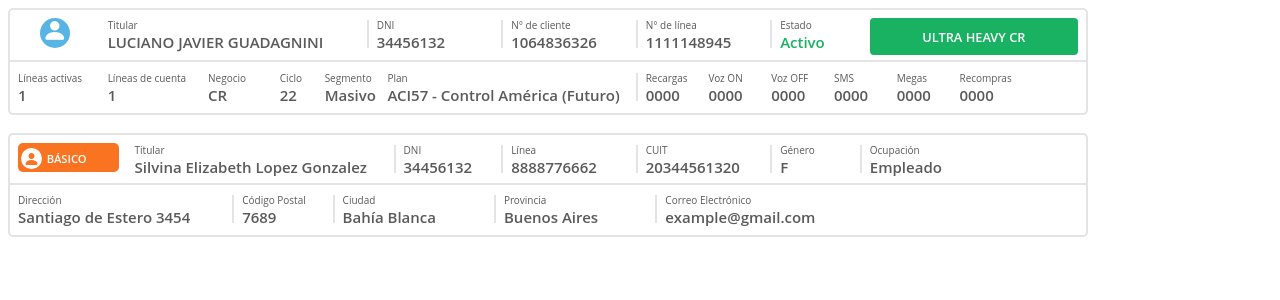
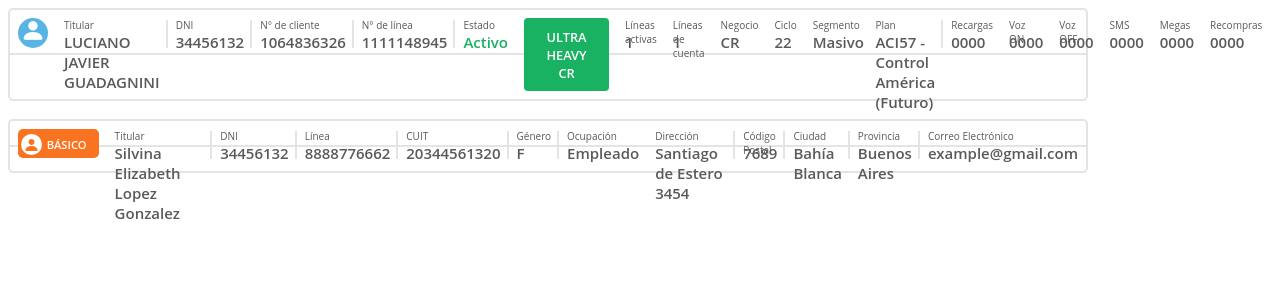
Before and after one commit to Peje08/claroPey, a React (Create React App) app: page / in a window 1280 px wide. Shown: the top 300 px of the page. Built offline with nearby package versions, Linux system fonts and the light colour scheme; no server answers.

Commit message:
el Maestro lo pide

```diff
--- a/src/Common/Grid/Index.tsx
+++ b/src/Common/Grid/Index.tsx
@@ -7,22 +7,14 @@
     bgColor?: string
     width?: number
 }
-interface ContainerIterface {
-    wrap?: string
-    alignContent?: string
-}
 
-const Container: FunctionComponent<ContainerIterface> = styled("div") <{
-    wrap?: string
-    alignContent?: string
-}>`
-    align-content: ${props => props?.alignContent};
+
+const Container = styled.div`
+
     border: 2px solid #e4e4e4;
     border-radius: 5px;
     box-sizing: border-box;
     display: flex;
-    flex-direction: row;
-    flex-wrap: ${props => (props.wrap ? "wrap" : "no-wrap")};
     position: relative;
     width: 1080px;
     `
--- a/src/Components/DisplayInfo/Index.tsx
+++ b/src/Components/DisplayInfo/Index.tsx
@@ -9,7 +9,7 @@
 export const DisplayInfo: FunctionComponent<DisplayUser> = ({ user }) => {
 
     return (
-        <Container wrap={"wrap"}>
+        <Container>
             <HorizontalDivisor />
             {user.map((
                 { label, content, type, active, line, col,color,bgColor }
```
